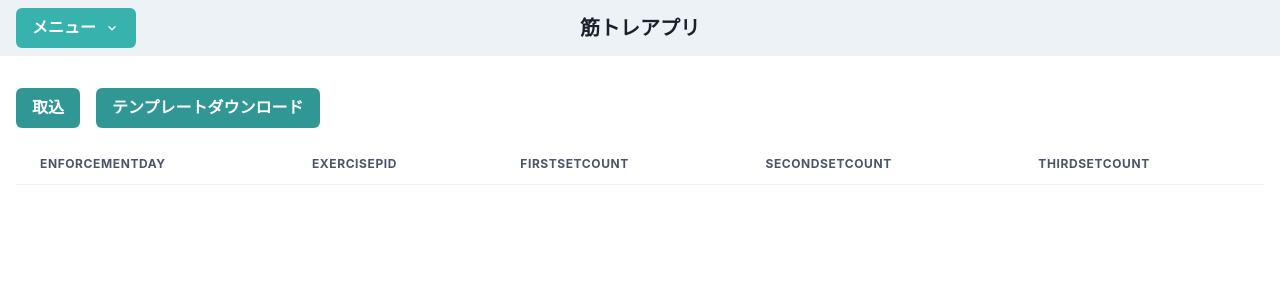
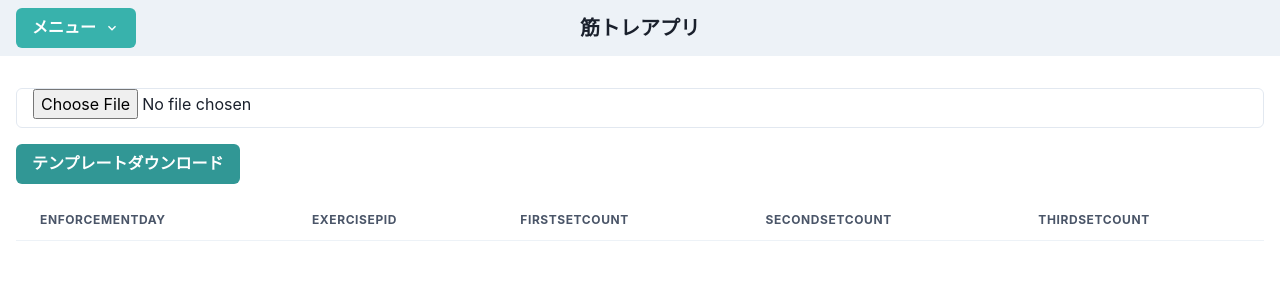
Before and after one commit to kamorin-19/muscle-frontend, a Next.js app in the folder muscle-frontend/: page /import-csv in a window 1280 px wide. Shown: the top 300 px of the page. Built offline with nearby package versions, Linux system fonts and the light colour scheme.

Commit message:
feat:取込画面のCSVインポート、画面表示処理を追加

```diff
--- a/muscle-frontend/src/app/import-csv/page.tsx
+++ b/muscle-frontend/src/app/import-csv/page.tsx
@@ -18,10 +18,17 @@ import {
   Button,
   useDisclosure,
   Input,
-  Select
+  Select,
+  useToast
 } from '@chakra-ui/react';
 
+import { useState } from 'react';
+
 export default function ImportCsvPage() {
+
+  // stateとtoastの初期化
+  const [csvData, setCsvData] = useState<string[][]>([]);
+  const toast = useToast();
 
   // CSVのテンプレートをダウンロードする
   const handleDowdloadTemplate = () => {
@@ -46,13 +53,45 @@ export default function ImportCsvPage() {
     document.body.removeChild(link);
   }
 
+  // CSVをインポートして画面に表示する
+  const handleImport = (event: React.ChangeEvent<HTMLInputElement>) => {
+
+    const file = event.target.files?.[0];
+    // ファイルが選択されていない場合は何もしない
+    if (!file) return;
+
+    const reader = new FileReader();
+
+    reader.onload = (e) => {
+      const text = e.target?.result as string;
+      const rows = text.split('\n').map((row) => row.split(','));
+
+      // CSVのヘッダーと1行目の値を確認
+      if (rows.length < 2 || rows[0].length !== 5) {
+        toast({
+          title: 'Invalid CSV format',
+          description: 'The CSV should have 5 columns: 実施日, 種目, 1回目, 2回目, 3回目',
+          status: 'error',
+          duration: 5000,
+          isClosable: true,
+        });
+        return;
+      }
+
+      // CSVデータを状態に保存
+      setCsvData(rows);
+    }
+
+    // 文字コードUTF-8でファイルを読み込み
+    reader.readAsText(file, 'UTF-8');
+  }
+
   return (
     <>
       <TableContainer>
-        <Button colorScheme="teal" onClick={() => console.log(1)} style={{ cursor: 'pointer' }}>
-          取込
-        </Button>
-        <Button ml={4} colorScheme="teal" onClick={() => handleDowdloadTemplate() } style={{ cursor: 'pointer' }}>
+        <Input type="file" accept=".csv" onChange={handleImport} />
+        <br />
+        <Button mt={4} colorScheme="teal" onClick={() => handleDowdloadTemplate()} style={{ cursor: 'pointer' }}>
           テンプレートダウンロード
         </Button>
         <br />
@@ -67,7 +106,13 @@ export default function ImportCsvPage() {
             </Tr>
           </Thead>
           <Tbody>
-
+            {csvData.map((row, rowIndex) => (
+              <Tr key={rowIndex}>
+                {row.map((cell, cellIndex) => (
+                  <Td key={cellIndex}>{cell}</Td>
+                ))}
+              </Tr>
+            ))}
           </Tbody>
         </Table>
       </TableContainer>
```
